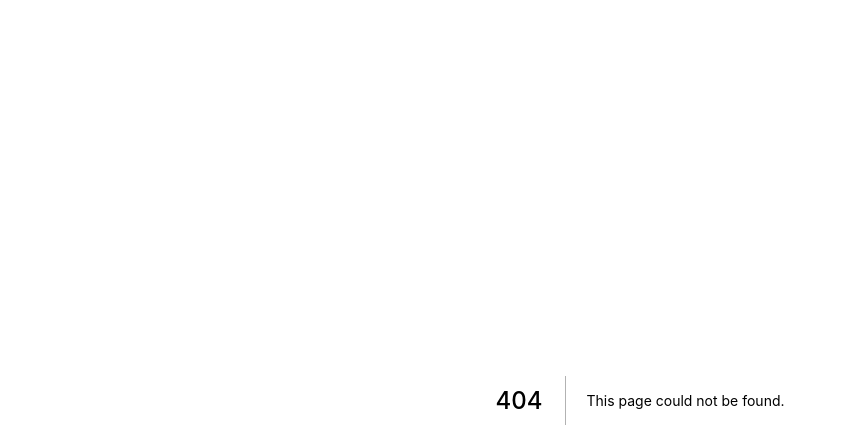
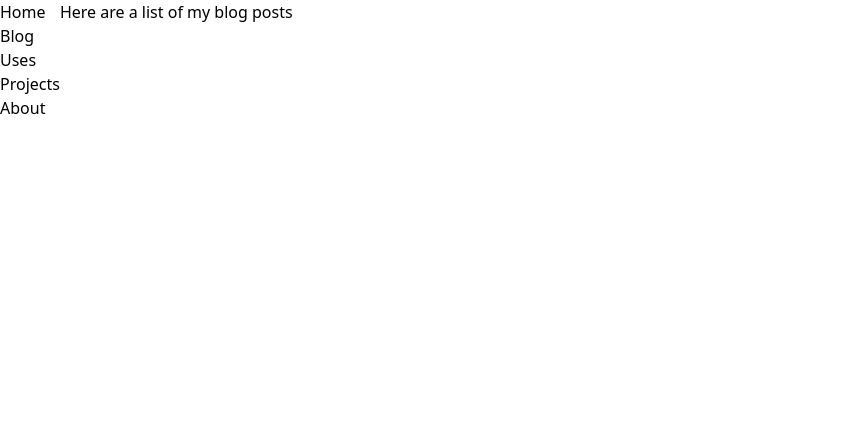
Before and after one commit to thefrugaldev/blog-v2, a Next.js app: page /blog in a window 1280 px wide. Before the commit this address had no page. Shown: the top 448 px of the page, without its empty margins (0-847 px from the left). Built offline with nearby package versions, Linux system fonts and the light colour scheme.

Commit message:
🔧 create initial component for sidebar navigation

```diff
--- a/src/components/layout.tsx
+++ b/src/components/layout.tsx
@@ -1,7 +1,13 @@
 import React, { FC } from 'react';
+import NavigationContainer from './navigation/navigation-container';
 
 const Layout: FC = ({ children }) => {
-  return <main>{children}</main>;
+  return (
+    <div className="container mx-auto flex">
+      <NavigationContainer />
+      <main className="flex-auto">{children}</main>
+    </div>
+  );
 };
 
 export default Layout;
--- /dev/null
+++ b/src/components/navigation/navigation-container.tsx
@@ -0,0 +1,16 @@
+import React from 'react';
+import NavigationItem from './navigation-item';
+
+const NavigationContainer = () => {
+  return (
+    <ul>
+      <NavigationItem name={'Home'} route={'/'} />
+      <NavigationItem name={'Blog'} route={'/blog'} />
+      <NavigationItem name={'Uses'} route={'/uses'} />
+      <NavigationItem name={'Projects'} route={'/projects'} />
+      <NavigationItem name={'About'} route={'/about'} />
+    </ul>
+  );
+};
+
+export default NavigationContainer;
--- /dev/null
+++ b/src/components/navigation/navigation-item.tsx
@@ -0,0 +1,17 @@
+import React, { FC } from 'react';
+import Link from 'next/link';
+
+const NavigationItem: FC<{ name: string; route: string }> = ({
+  name,
+  route,
+}) => {
+  return (
+    <li>
+      <Link href={route}>
+        <a>{name}</a>
+      </Link>
+    </li>
+  );
+};
+
+export default NavigationItem;
--- a/src/pages/about.tsx
+++ b/src/pages/about.tsx
@@ -1,7 +1,8 @@
 import React, { FC } from 'react';
+import Layout from '../components/layout';
 
 const AboutPage: FC = () => {
-  return <div>About page</div>;
+  return <Layout>About page</Layout>;
 };
 
 export default AboutPage;
--- /dev/null
+++ b/src/pages/blog/index.tsx
@@ -0,0 +1,12 @@
+import React from 'react';
+import Layout from '../../components/layout';
+
+const BlogPage = () => {
+  return (
+    <Layout>
+      <h1>Here are a list of my blog posts</h1>
+    </Layout>
+  );
+};
+
+export default BlogPage;
--- a/src/pages/index.tsx
+++ b/src/pages/index.tsx
@@ -1,10 +1,11 @@
 import React, { FC } from 'react';
+import Layout from '../components/layout';
 
 const HomePage: FC = () => {
   return (
-    <div className="mx-auto max-w-sm">
+    <Layout>
       <h1>Welcome to my blog!</h1>
-    </div>
+    </Layout>
   );
 };
 
--- a/src/pages/projects.tsx
+++ b/src/pages/projects.tsx
@@ -1,7 +1,8 @@
 import React, { FC } from 'react';
+import Layout from '../components/layout';
 
 const ProjectsPage: FC = () => {
-  return <div>Projects Page</div>;
+  return <Layout>Projects Page</Layout>;
 };
 
 export default ProjectsPage;
--- a/src/pages/uses.tsx
+++ b/src/pages/uses.tsx
@@ -1,7 +1,8 @@
 import React, { FC } from 'react';
+import Layout from '../components/layout';
 
 const UsesPage: FC = () => {
-  return <div>Uses page</div>;
+  return <Layout>Uses page</Layout>;
 };
 
 export default UsesPage;
```
